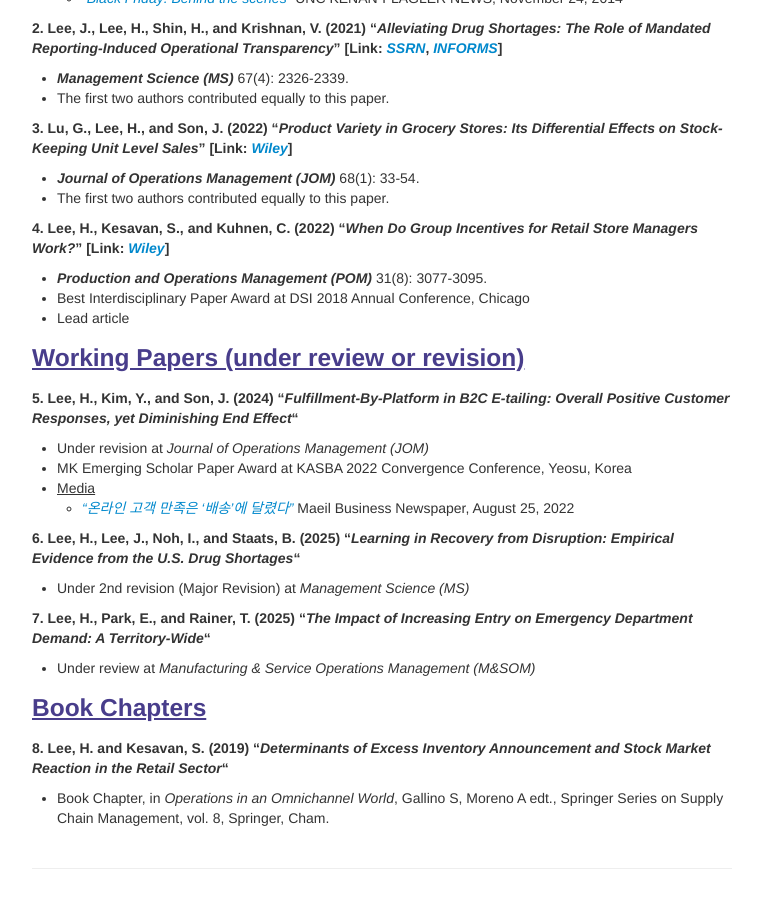
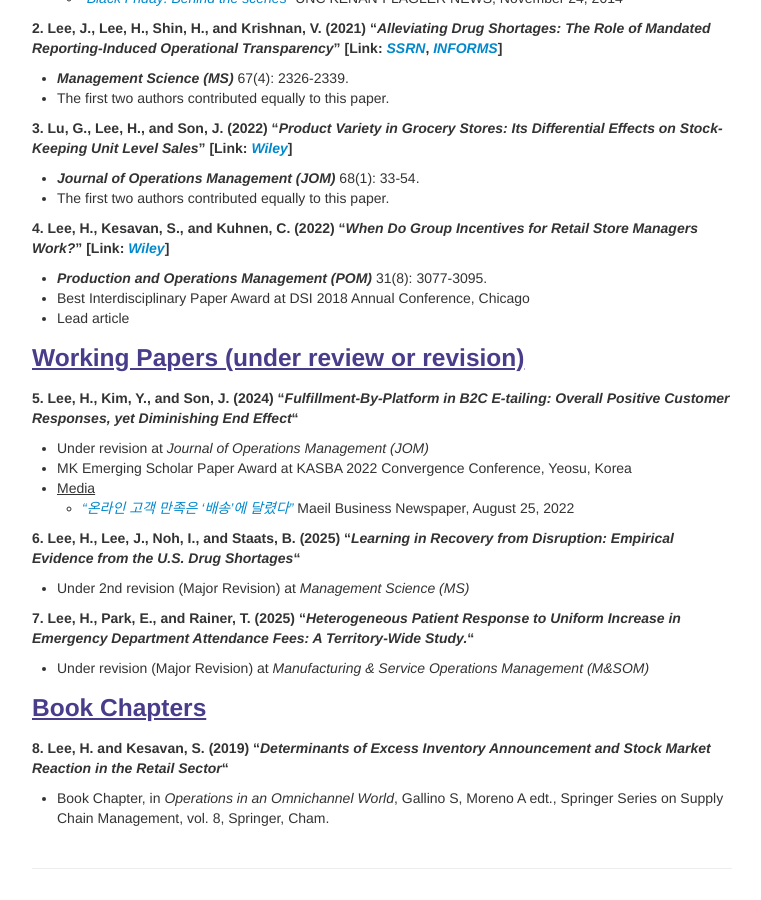
Before and after one commit to lordya2/lordya2.github.io, a Jekyll site: the page built from pages/research.md, in a window 1280 px wide and 900 px high, scrolled down 574 px. Shown: the whole window, without its empty margins (258-1019 px from the left). Built offline with Jekyll 4.4.1, drawn with Linux system fonts in a browser that asks for light colours.

Commit message:
Update research.md

```diff
--- a/pages/research.md
+++ b/pages/research.md
@@ -44,8 +44,8 @@ description: Hyun Seok ("Huck") Lee's Research
 **6. Lee, H., Lee, J., Noh, I., and Staats, B. (2025) "*Learning in Recovery from Disruption: Empirical Evidence from the U.S. Drug Shortages*"**
    * Under 2nd revision (Major Revision) at *Management Science (MS)*
 
-**7. Lee, H., Park, E., and Rainer, T. (2025) "*The Impact of Increasing Entry on Emergency Department Demand: A Territory-Wide*"**
-   * Under review at *Manufacturing & Service Operations Management (M&SOM)*
+**7. Lee, H., Park, E., and Rainer, T. (2025) "*Heterogeneous Patient Response to Uniform Increase in Emergency Department Attendance Fees: A Territory-Wide Study.*"**
+   * Under revision (Major Revision) at *Manufacturing & Service Operations Management (M&SOM)*
 
 
 ### <u>Book Chapters</u>
```
